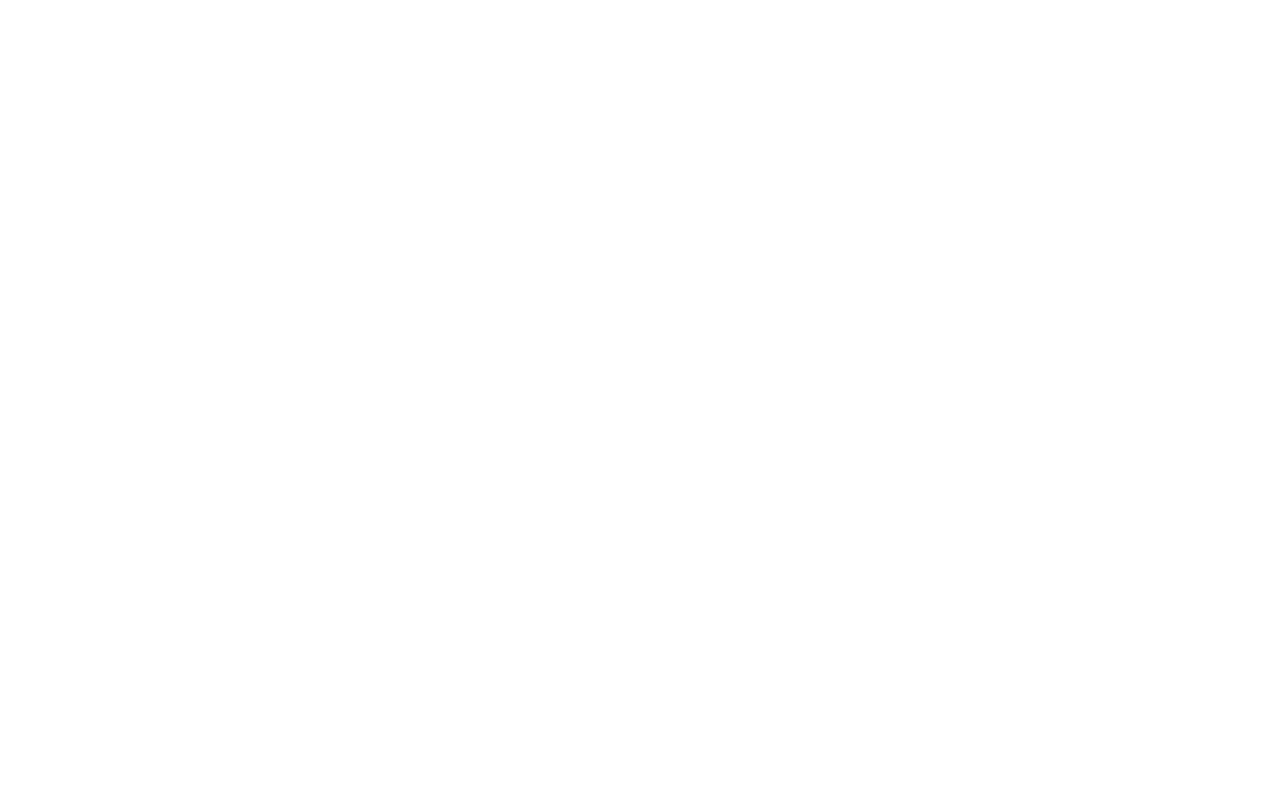
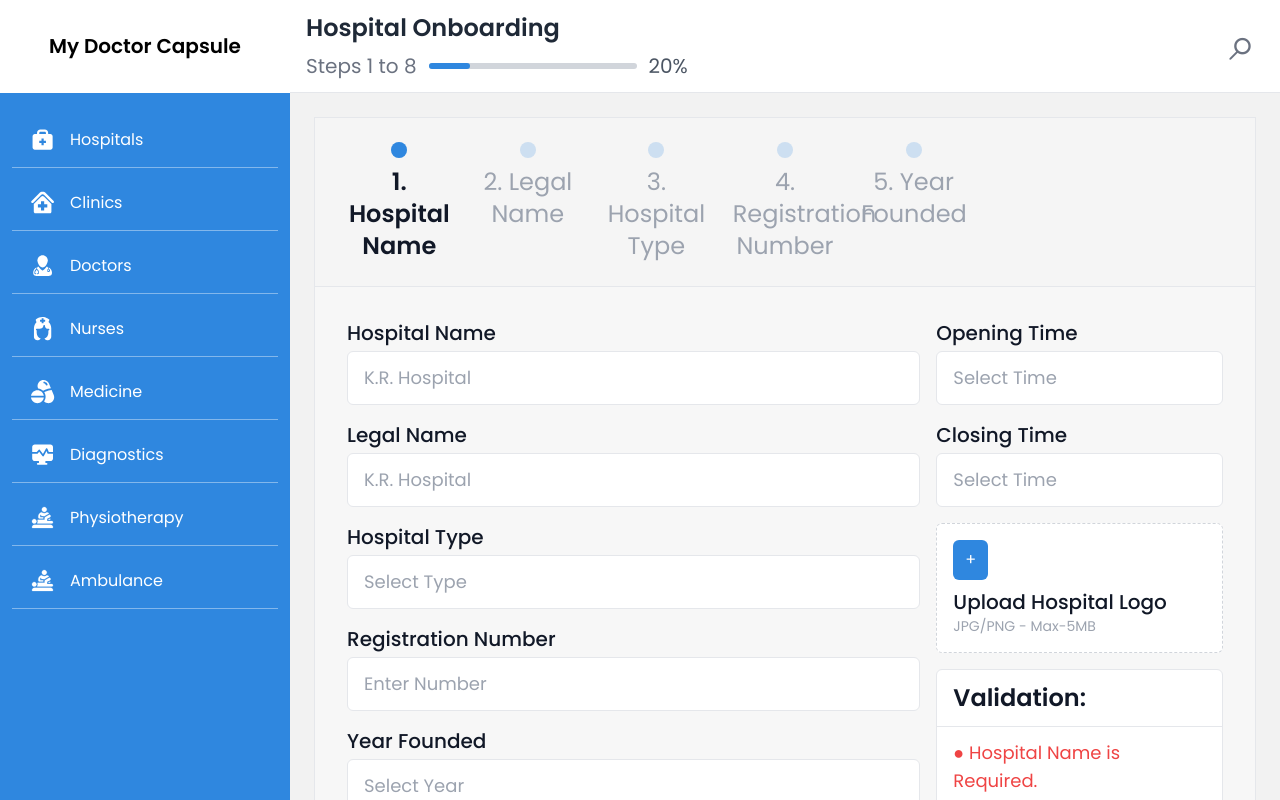
Before and after one commit to jatin2306/doctor-capsule, a React (Create React App) app: page /sign-in/1 in a window 1280 px wide. Before the commit this address had no page. Built offline with nearby package versions, Linux system fonts and the light colour scheme; the HTML template or start-up script is replaced by a standard one.

Commit message:
Enhance Onboarding flow by adding dynamic routing for sections, updating Header to accept section titles, and improving Sidebar navigation with active state management.

```diff
--- a/src/AppRoutes.tsx
+++ b/src/AppRoutes.tsx
@@ -11,6 +11,7 @@
                 <Route path="/" element={<Homepage />} />
 
                 <Route path="/sign-in" element={<Onbarding />} />
+                <Route path="/sign-in/:section" element={<Onbarding />} />
             </RouterRoutes>
 
         </>
--- a/src/Assets/SVG/Index.tsx
+++ b/src/Assets/SVG/Index.tsx
@@ -33,7 +33,7 @@
   >
     <path
       d="M22.4013 9.02855H20.1724V7.91411C20.1724 7.02741 19.8202 6.17703 19.1932 5.55003C18.5662 4.92304 17.7158 4.5708 16.8291 4.5708H12.3714C11.4847 4.5708 10.6343 4.92304 10.0073 5.55003C9.3803 6.17703 9.02806 7.02741 9.02806 7.91411V9.02855H6.79919C6.2086 9.03031 5.6427 9.26571 5.22508 9.68332C4.80747 10.1009 4.57208 10.6668 4.57031 11.2574V22.4018C4.57208 22.9924 4.80747 23.5583 5.22508 23.9759C5.6427 24.3935 6.2086 24.6289 6.79919 24.6307H22.4013C22.9919 24.6289 23.5578 24.3935 23.9754 23.9759C24.393 23.5583 24.6284 22.9924 24.6302 22.4018V11.2574C24.6284 10.6668 24.393 10.1009 23.9754 9.68332C23.5578 9.26571 22.9919 9.03031 22.4013 9.02855ZM11.2569 7.91411C11.2569 7.61854 11.3743 7.33508 11.5833 7.12609C11.7923 6.91709 12.0758 6.79967 12.3714 6.79967H16.8291C17.1247 6.79967 17.4081 6.91709 17.6171 7.12609C17.8261 7.33508 17.9436 7.61854 17.9436 7.91411V9.02855H11.2569V7.91411ZM17.9436 17.944H15.7147V20.1729H13.4858V17.944H11.2569V15.7152H13.4858V13.4863H15.7147V15.7152H17.9436V17.944Z"
-      fill="#16477B"
+      fill="white"
     />
   </svg>
 );
--- a/src/Components/Onbarding/Header/Header.tsx
+++ b/src/Components/Onbarding/Header/Header.tsx
@@ -1,9 +1,13 @@
-const Header = () => {
+type HeaderProps = {
+  sectionTitle: string;
+};
+
+const Header = ({ sectionTitle }: HeaderProps) => {
   return (
-    <div className="bg-white flex items-start justify-between border-b border-gray-200  py-[12px] px-4" >
+    <div className="bg-white flex items-start justify-between border-b border-gray-200  py-[12px] px-4 sticky top-0 z-10" >
       <div>
         <h1 className="text-2xl font-semibold text-[#1f2937]">
-          Hospital Onboarding
+          {sectionTitle} Onboarding
         </h1>
         <div className="mt-2 flex items-center gap-3">
           <span className="text-xl text-gray-500">Steps 1 to 8</span>
--- a/src/Components/Onbarding/Sidebar/Sidebar.tsx
+++ b/src/Components/Onbarding/Sidebar/Sidebar.tsx
@@ -1,4 +1,5 @@
 import Button from "../../../Utilities/Button/Button";
+import { useLocation, useNavigate } from "react-router-dom";
 import {
   HospitalIcon,
   ClinicIcon,
@@ -11,15 +12,17 @@
 } from "../../../Assets/SVG/Index";
 
 const Sidebar = () => {
+  const navigate = useNavigate();
+  const location = useLocation();
   const sidebarItems = [
-    { name: "Hospitals", icon: HospitalIcon },
-    { name: "Clinics", icon: ClinicIcon },
-    { name: "Doctors", icon: DoctorIcon },
-    { name: "Nurses", icon: NurseIcon },
-    { name: "Medicine", icon: MedicineIcon },
-    { name: "Diagnostics", icon: DiagnosticsIcon },
-    { name: "Physiotherapy", icon: PhysiotherapyIcon },
-    { name: "Ambulance", icon: AmbulanceIcon },
+    { name: "Hospitals", slug: "hospitals", icon: HospitalIcon },
+    { name: "Clinics", slug: "clinics", icon: ClinicIcon },
+    { name: "Doctors", slug: "doctors", icon: DoctorIcon },
+    { name: "Nurses", slug: "nurses", icon: NurseIcon },
+    { name: "Medicine", slug: "medicine", icon: MedicineIcon },
+    { name: "Diagnostics", slug: "diagnostics", icon: DiagnosticsIcon },
+    { name: "Physiotherapy", slug: "physiotherapy", icon: PhysiotherapyIcon },
+    { name: "Ambulance", slug: "ambulance", icon: AmbulanceIcon },
   ];
   return (
     <aside className="h-screen w-[290px] shrink-0 bg-[#2f87df]">
@@ -28,20 +31,24 @@
       </div>
 
       <nav className="px-3 py-5">
-        {sidebarItems.map((item, index) => (
-          <Button
+        {sidebarItems.map((item) => {
+          const isActive =
+            location.pathname === "/sign-in" ? item.slug === "hospitals" : location.pathname === `/sign-in/${item.slug}`;
+
+          return (
+            <Button
             key={item.name}
-            onClick={() => {}}
+            onClick={() => navigate(`/sign-in/${item.slug}`)}
             className={`group mb-2 flex w-full items-center gap-3 px-4 py-3 text-left text-md ${
-              index === 0
+              isActive
                 ? "bg-white font-medium text-[#111827] rounded-lg"
                 : "text-white hover:bg-white hover:font-medium hover:text-[#16477B] hover:rounded-lg border-b border-white/40"
             }`}
           >
             <span
               className={`shrink-0 transition ${
-                index === 0
-                  ? ""
+                isActive
+                  ? "[&>svg>path]:fill-[#16477B] [&>svg>path]:stroke-[#16477B]"
                   : "group-hover:[&>svg>path]:fill-[#16477B] group-hover:[&>svg>path]:stroke-[#16477B]"
               }`}
             >
@@ -49,7 +56,8 @@
             </span>
             {item.name}
           </Button>
-        ))}
+          );
+        })}
       </nav>
     </aside>
   );
--- a/src/Pages/Onbarding/Onbarding.tsx
+++ b/src/Pages/Onbarding/Onbarding.tsx
@@ -1,13 +1,28 @@
 import Sidebar from "../../Components/Onbarding/Sidebar/Sidebar";
 import Form from "../../Components/Onbarding/Form/Form";
 import Header from "../../Components/Onbarding/Header/Header";
+import { useParams } from "react-router-dom";
+
+const sectionTitleMap: Record<string, string> = {
+  hospitals: "Hospital",
+  clinics: "Clinic",
+  doctors: "Doctor",
+  nurses: "Nurse",
+  medicine: "Medicine",
+  diagnostics: "Diagnostics",
+  physiotherapy: "Physiotherapy",
+  ambulance: "Ambulance",
+};
 
 const Onbarding = () => {
+  const { section } = useParams();
+  const sectionTitle = section ? sectionTitleMap[section] ?? "Hospital" : "Hospital";
+
   return (
     <div className="flex h-screen overflow-hidden">
       <Sidebar />
       <div className="flex-1 overflow-y-auto">
-        <Header />
+        <Header sectionTitle={sectionTitle} />
         <Form />
       </div>
     </div>
```
